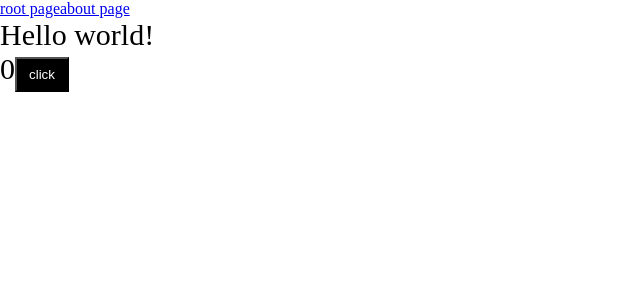
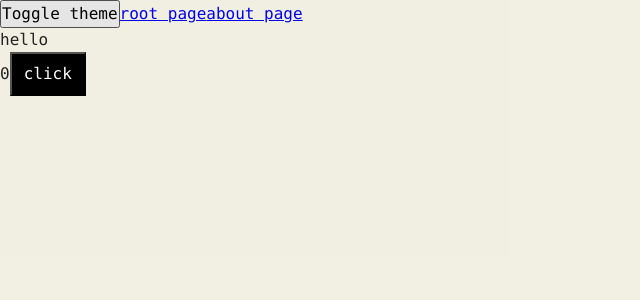
Before and after one commit to PavlovichVladislav/courses-app, a React app: page / in a window 1280 px wide. Shown: the top 300 px of the page, without its empty margins (0-640 px from the left). Built offline with nearby package versions, Linux system fonts and the light colour scheme.

Commit message:
added styles srtucture, themes, theme context

```diff
--- a/src/App.tsx
+++ b/src/App.tsx
@@ -1,10 +1,24 @@
+import { Link } from 'react-router-dom';
 import Counter from './components/Counter';
-import './index.css';
+import './styles/index.scss';
+import { useContext, useState } from 'react';
+import { Theme, ThemeContext } from './theme/ThemeContext';
 
 const App = () => {
+    const { theme, setTheme } = useContext(ThemeContext);
+
+    const toggleTheme = () => {
+        const newTheme = theme === Theme.Light ? Theme.Dark : Theme.Light;
+
+        setTheme(newTheme)
+    }
+
     return (
-        <div className='app'>
-            Hello world!
+        <div className={`app ${theme}`}>
+            <button onClick={toggleTheme}>Toggle theme</button>
+            <Link to={'/'}>root page</Link>
+            <Link to={'/about'}>about page</Link>
+            <div>hello</div>
             <Counter/>
         </div>
     );
--- a/src/index.css
+++ /dev/null
@@ -1,9 +0,0 @@
-* {
-    margin: 0;
-    padding: 0;
-    box-sizing: border-box;
-}
-
-.app {
-    font-size: 30px;
-}
--- a/src/index.tsx
+++ b/src/index.tsx
@@ -2,6 +2,7 @@
 import { BrowserRouter, Route, Routes } from 'react-router-dom';
 import { Link } from "react-router-dom";
 import { lazy, Suspense } from 'react';
+import ThemeContextProvider from "./theme/ThemeContextProvider";
 
 const LazyApp = lazy(() => import('./App'));
 const LazyAboutPage = lazy(() => import('./pages/AboutPage/AboutPage'));
@@ -10,13 +11,13 @@
 
 root.render(
   <BrowserRouter>
-    <Link to={'/'}>root page</Link>
-    <Link to={'/about'}>about page</Link>
+    <ThemeContextProvider>
       <Suspense fallback={<div>загрузка</div>}>
         <Routes>
           <Route path="/" element={<LazyApp/>}/>
           <Route path="/about" element={<LazyAboutPage/>}/>
         </Routes>
       </Suspense>
+    </ThemeContextProvider>
   </BrowserRouter>
 );
--- /dev/null
+++ b/src/styles/index.scss
@@ -0,0 +1,13 @@
+@import "./reset.scss";
+@import "./variables/global.scss";
+@import "./themes/normal.scss";
+@import "./themes/dark.scss";
+
+.app {
+    font: var(--font-m);
+
+    background: var(--bg-color);
+    color: var(--primary-color);
+
+    min-height: 100vh;
+}
--- /dev/null
+++ b/src/styles/reset.scss
@@ -0,0 +1,14 @@
+* {
+  margin: 0;
+  padding: 0;
+  box-sizing: border-box;
+}
+
+input,
+button,
+textarea,
+select {
+  margin: 0;
+
+  font: inherit;
+}
--- /dev/null
+++ b/src/styles/themes/dark.scss
@@ -0,0 +1,6 @@
+.app.dark {
+  --bg-color: #444444;
+
+  --primary-color: #FFFFFF;
+  --secondary-color: #d1c99ae3;
+}
--- /dev/null
+++ b/src/styles/themes/normal.scss
@@ -0,0 +1,6 @@
+.app.light {
+  --bg-color: #f0eedfe5;
+
+  --primary-color: #222222;
+  --secondary-color: #444444;
+}
--- /dev/null
+++ b/src/styles/variables/global.scss
@@ -0,0 +1,11 @@
+:root {
+  --font-family-main: Consolas, 'Times New Roman', Serif;
+
+  --font-size-m: 16px;
+  --font-line-m: 24px;
+  --font-m: var(--font-size-m) / var(--font-line-m) var(--font-family-main);
+
+  --font-size-l: 24px;
+  --font-line-l: 32px;
+  --font-l: var(--font-size-l) / var(--font-line-l) var(--font-family-main);
+}
--- /dev/null
+++ b/src/theme/ThemeContext.ts
@@ -0,0 +1,15 @@
+import { createContext } from 'react';
+
+export enum Theme {
+  Light = 'light',
+  Dark = 'dark'
+}
+
+export interface ThemeContextProps {
+  theme?: Theme;
+  setTheme?: (theme: Theme) => void;
+}
+
+export const ThemeContext = createContext<ThemeContextProps>({});
+
+export const LOCAL_STORAGE_THEME_KEY = 'theme';
--- /dev/null
+++ b/src/theme/ThemeContextProvider.tsx
@@ -0,0 +1,24 @@
+import { FC, PropsWithChildren, useMemo, useState } from 'react';
+import { LOCAL_STORAGE_THEME_KEY, Theme, ThemeContext } from './ThemeContext';
+
+// @to-do как - то вынести куда - то
+export type ReactFCWithChildren = FC<PropsWithChildren>;
+
+const defaultTheme = localStorage.getItem(LOCAL_STORAGE_THEME_KEY) as Theme || Theme.Light;
+
+const ThemeContextProvider: ReactFCWithChildren = ({children}) => {
+  const [theme, setTheme] = useState<Theme>(defaultTheme);
+
+  const defaultProps = useMemo(() => ({
+    theme,
+      setTheme
+  }), [theme]);
+
+  return (
+    <ThemeContext.Provider value={defaultProps}>
+      {children}
+    </ThemeContext.Provider>
+  );
+};
+
+export default ThemeContextProvider;
```
Also changed, not shown: 10 other files (tests, documents, lock files or other folders). Lines whose indentation alone changed are shown as unchanged.
